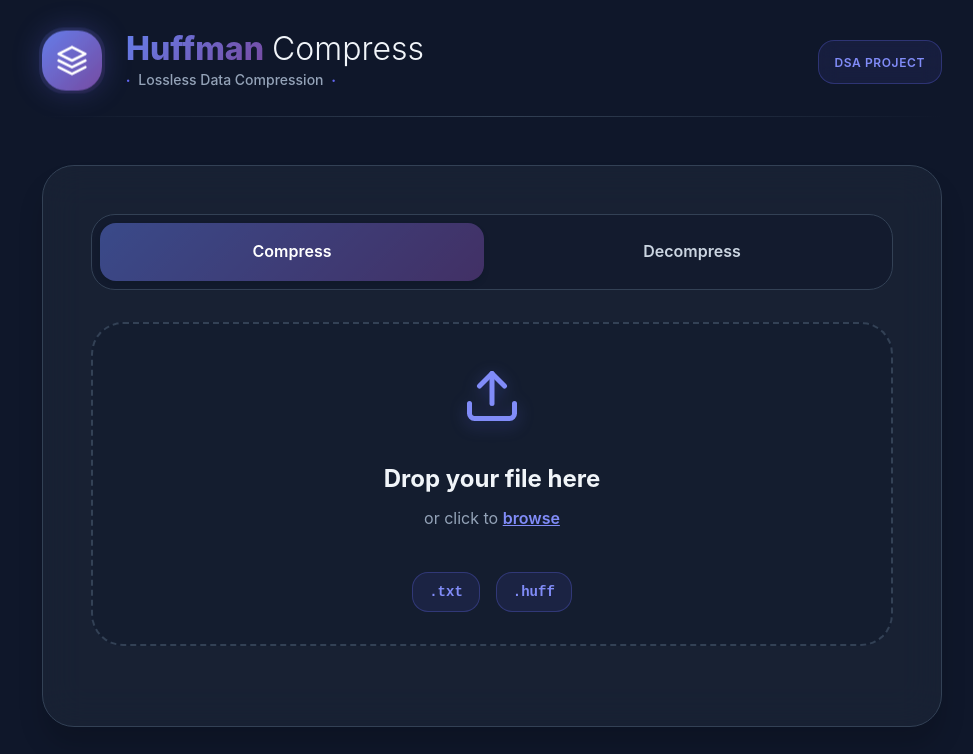
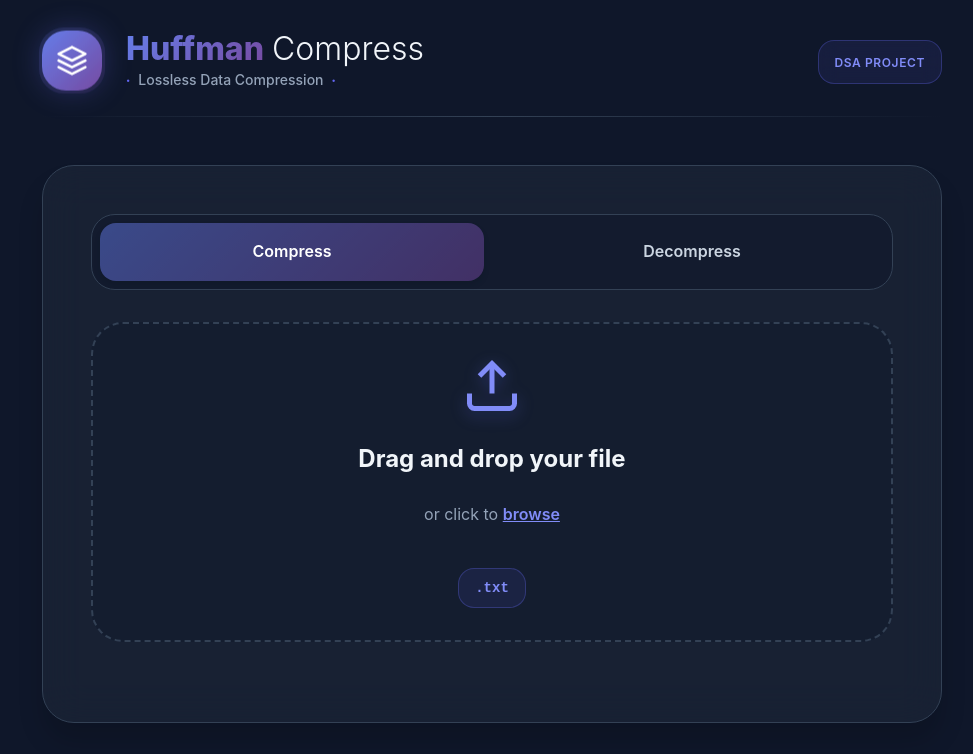
Before and after one commit to DeviceDidWhat/Huffman-Compression-DSA-Project, a React app in the folder frontend/: page / in a window 1280 px wide. Shown: the top 754 px of the page, without its empty margins (148-1121 px from the left). Built offline with nearby package versions, Linux system fonts and the light colour scheme; the HTML template or start-up script is replaced by a standard one.

Commit message:
added hover effect to info card and text and huff on different files

```diff
--- a/frontend/src/App.css
+++ b/frontend/src/App.css
@@ -1095,6 +1095,7 @@ body::before {
 /* ============================================
    INFO BOX
    ============================================ */
+/* ==== INFO CARD WITH HOVER EFFECT ==== */
 .info-box {
   background: rgba(30, 41, 59, 0.6);
   backdrop-filter: blur(20px);
@@ -1103,7 +1104,16 @@ body::before {
   border-radius: var(--radius-lg);
   padding: var(--spacing-lg);
   margin-bottom: var(--spacing-lg);
+  transition: all 0.3s ease-in-out; /* ✅ Smooth animation */
 }
+
+.info-box:hover {
+  transform: translateY(-6px) scale(1.03);  /* ✅ slight lift */
+  border-color: var(--primary);
+  box-shadow: 0 0 18px rgba(99, 102, 241, 0.6),
+              0 0 35px rgba(99, 102, 241, 0.35); /* 🔥 Glow */
+}
+
 
 .info-box h3 {
   color: var(--text-primary);
--- a/frontend/src/App.jsx
+++ b/frontend/src/App.jsx
@@ -146,7 +146,7 @@ function App() {
       // Save to history
       if (mode === 'compress') {
         saveToHistory({
-          fileName: file.name,
+              fileName: file.name,
           originalSize: result.originalSize,
           compressedSize: result.compressedSize,
           compressionRatio: result.compressionRatio,
@@ -223,10 +223,13 @@ function App() {
             </button>
           </div>
 
-          <FileDropZone
+         <FileDropZone
             onFileSelect={handleFileChange}
             disabled={loading}
+            mode={mode}   // ✅ add this line
           />
+
+
 
           <StatusCard
             status={status}
--- a/frontend/src/components/FileDropZone.jsx
+++ b/frontend/src/components/FileDropZone.jsx
@@ -1,55 +1,36 @@
-import React, { useState, useCallback } from 'react';
+import React, { useState } from "react";
 
-const FileDropZone = ({ onFileSelect, disabled }) => {
+const FileDropZone = ({ onFileSelect, disabled, mode }) => {
   const [isDragOver, setIsDragOver] = useState(false);
 
-  const handleDragOver = useCallback(
-    (e) => {
+  const handleDragOver = (e) => {
     e.preventDefault();
-      e.stopPropagation();
     if (!disabled) setIsDragOver(true);
-    },
-    [disabled]
-  );
+  };
 
-  const handleDragLeave = useCallback((e) => {
+  const handleDragLeave = (e) => {
     e.preventDefault();
-    e.stopPropagation();
     setIsDragOver(false);
-  }, []);
+  };
 
-  const handleFileSelect = useCallback(
-    (files) => {
-      if (files && files.length > 0) {
-        onFileSelect(files[0]);
+  const handleDrop = (e) => {
+    e.preventDefault();
+    setIsDragOver(false);
+    if (!disabled && e.dataTransfer.files.length > 0) {
+      onFileSelect(e.dataTransfer.files[0]);
     }
-    },
-    [onFileSelect]
-  );
+  };
 
-  const handleDrop = useCallback(
-    (e) => {
-      e.preventDefault();
-      e.stopPropagation();
-      setIsDragOver(false);
-      if (!disabled) {
-        handleFileSelect(e.dataTransfer.files);
-      }
-    },
-    [disabled, handleFileSelect]
-  );
-
-  const handleFileChange = useCallback(
-    (e) => {
-      handleFileSelect(e.target.files);
-    },
-    [handleFileSelect]
-  );
+  const handleFileChange = (e) => {
+    onFileSelect(e.target.files[0]);
+  };
 
   return (
     <div className="dropzone-container">
       <div
-        className={`dropzone ${isDragOver ? 'drag-over' : ''} ${disabled ? 'disabled' : ''}`}
+        className={`dropzone ${isDragOver ? "drag-over" : ""} ${
+          disabled ? "disabled" : ""
+        }`}
         onDragOver={handleDragOver}
         onDragLeave={handleDragLeave}
         onDrop={handleDrop}
@@ -58,71 +39,46 @@ const FileDropZone = ({ onFileSelect, disabled }) => {
           type="file"
           id="file-input"
           className="file-input"
+          disabled={disabled}
+          accept={mode === "compress" ? ".txt" : ".huff"}   // <-- Dynamic file filter
           onChange={handleFileChange}
-          disabled={disabled}
-          accept=".txt,.huff"
         />
+
         <label htmlFor="file-input" className="file-label">
           <div className="dropzone-content">
-            <div className="icon-wrapper">
             <svg
               className="upload-icon"
+              width="50"
+              height="50"
               viewBox="0 0 24 24"
+              stroke="currentColor"
               fill="none"
-                xmlns="http://www.w3.org/2000/svg"
+              strokeWidth="2"
             >
-                <path
-                  d="M21 15V19C21 19.5304 20.7893 20.0391 20.4142 20.4142C20.0391 20.7893 19.5304 21 19 21H5C4.46957 21 3.96086 20.7893 3.58579 20.4142C3.21071 20.0391 3 19.5304 3 19V15"
-                  stroke="currentColor"
-                  strokeWidth="2"
-                  strokeLinecap="round"
-                  strokeLinejoin="round"
-                />
-                <path
-                  d="M17 8L12 3L7 8"
-                  stroke="currentColor"
-                  strokeWidth="2"
-                  strokeLinecap="round"
-                  strokeLinejoin="round"
-                />
-                <path
-                  d="M12 3V15"
-                  stroke="currentColor"
-                  strokeWidth="2"
-                  strokeLinecap="round"
-                  strokeLinejoin="round"
-                />
+              <path d="M21 15V19C21 19.5 20.8 20 20.4 20.4C20 20.8 19.5 21 19 21H5C4.5 21 4 20.8 3.6 20.4C3.2 20 3 19.5 3 19V15" />
+              <path d="M17 8L12 3L7 8" />
+              <path d="M12 3V15" />
             </svg>
-              {isDragOver && (
-                <div className="pulse-ring"></div>
+
+            <h3 className="dropzone-title">
+              {isDragOver ? "Drop it here!" : "Drag and drop your file"}
+            </h3>
+
+            {!isDragOver && (
+              <p className="dropzone-subtitle">
+                or click to <span className="browse-text">browse</span>
+              </p>
             )}
-            </div>
 
-            <div className="dropzone-text">
-              <h3 className="dropzone-title">
-                {isDragOver
-                  ? 'Drop it here!'
-                  : disabled
-                  ? 'Processing your file...'
-                  : 'Drop your file here'}
-              </h3>
-              <p className="dropzone-subtitle">
-                {!isDragOver && !disabled && (
-                  <>or click to <span className="browse-text">browse</span></>
-                )}
-              </p>
-            </div>
-
-            {!isDragOver && !disabled && (
+            {!disabled && (
               <div className="file-types">
-                <span className="file-type-badge">.txt</span>
-                <span className="file-type-badge">.huff</span>
+                <span className="file-type-badge">
+                  {mode === "compress" ? ".txt" : ".huff"}
+                </span>
               </div>
             )}
           </div>
         </label>
-
-        {isDragOver && <div className="dropzone-overlay"></div>}
       </div>
     </div>
   );
```
Also changed, not shown: 2 other files (tests, documents, lock files or other folders). Lines whose indentation alone changed are shown as unchanged.
